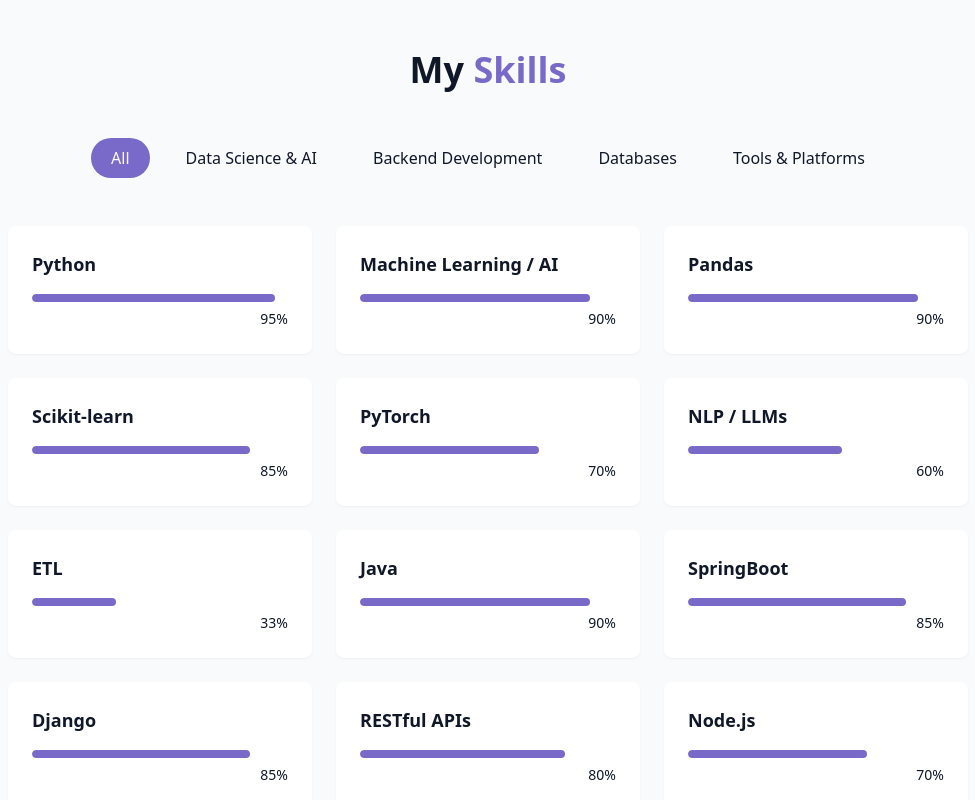
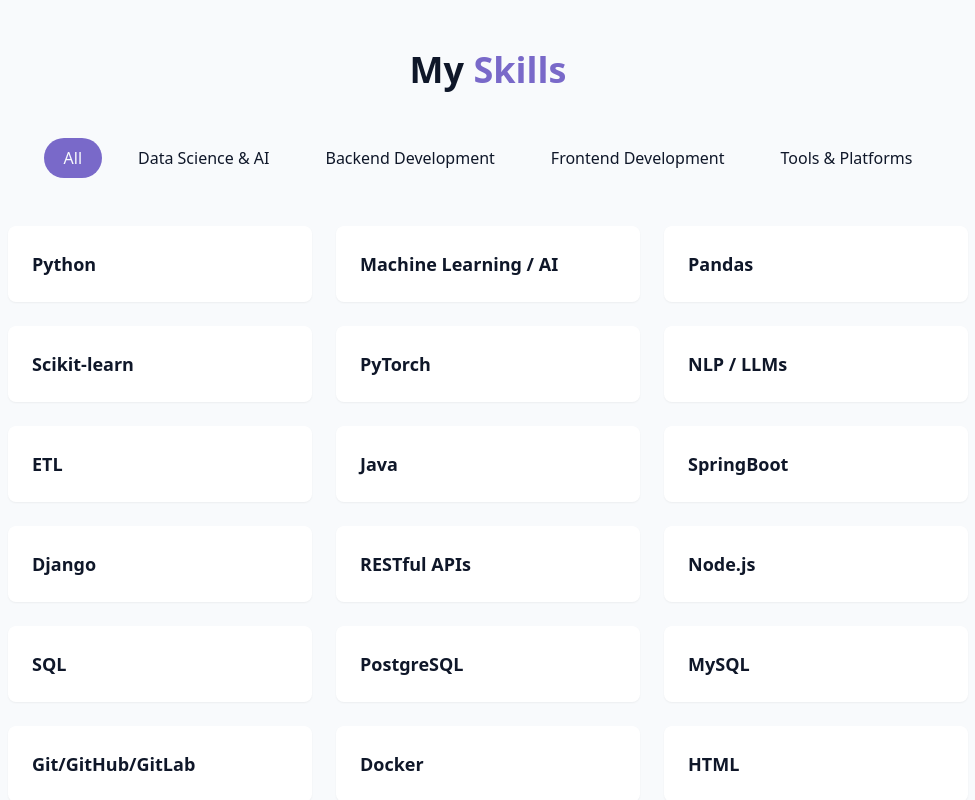
Before and after one commit to leorossi08/web-portifolio, a React (Vite) app: page / in a window 1280 px wide. Shown: the part 1600-2400 px from the top of the page, without its empty margins (152-1127 px from the left). Built offline with nearby package versions, Linux system fonts and the light colour scheme.

Commit message:
update of skills

```diff
--- a/src/components/SkillsSection.jsx
+++ b/src/components/SkillsSection.jsx
@@ -3,29 +3,37 @@
 
 const skills = [
   // Data Science & AI
-  { name: "Python", level: 95, category: "Data Science & AI" },
-  { name: "Machine Learning / AI", level: 90, category: "Data Science & AI" },
-  { name: "Pandas", level: 90, category: "Data Science & AI" },
-  { name: "Scikit-learn", level: 85, category: "Data Science & AI" },
-  { name: "PyTorch", level: 70, category: "Data Science & AI" },
-  { name: "NLP / LLMs", level: 60, category: "Data Science & AI" },
-  { name: "ETL", level: 33, category: "Data Science & AI" },
+  { name: "Python", category: "Data Science & AI" },
+  { name: "Machine Learning / AI", category: "Data Science & AI" },
+  { name: "Pandas", category: "Data Science & AI" },
+  { name: "Scikit-learn", category: "Data Science & AI" },
+  { name: "PyTorch", category: "Data Science & AI" },
+  { name: "NLP / LLMs", category: "Data Science & AI" },
+  { name: "ETL", category: "Data Science & AI" },
 
   // Backend Development
-  { name: "Java", level: 90, category: "Backend Development" },
-  { name: "SpringBoot", level: 85, category: "Backend Development" },
-  { name: "Django", level: 85, category: "Backend Development" },
-  { name: "RESTful APIs", level: 80, category: "Backend Development" },
-  { name: "Node.js", level: 70, category: "Backend Development" },
+  { name: "Java", category: "Backend Development" },
+  { name: "SpringBoot", category: "Backend Development" },
+  { name: "Django", category: "Backend Development" },
+  { name: "RESTful APIs", category: "Backend Development" },
+  { name: "Node.js", category: "Backend Development" },
 
   // Databases
-  { name: "SQL", level: 90, category: "Databases" },
-  { name: "PostgreSQL", level: 85, category: "Databases" },
-  { name: "MySQL", level: 80, category: "Databases" },
+  { name: "SQL", category: "Data Science & AI" },
+  { name: "PostgreSQL", category: "Data Science & AI" },
+  { name: "MySQL", category: "Data Science & AI" },
 
   // Tools & Platforms
-  { name: "Git/GitHub/GitLab", level: 95, category: "Tools & Platforms" },
-  { name: "Docker", level: 75, category: "Tools & Platforms" },
+  { name: "Git/GitHub/GitLab", category: "Tools & Platforms" },
+  { name: "Docker", category: "Tools & Platforms" },
+
+  // Frontend Development
+  { name: "HTML", category: "Frontend Development" },
+  { name: "CSS", category: "Frontend Development" },
+  { name: "JavaScript", category: "Frontend Development" },
+  { name: "React", category: "Frontend Development" },
+  { name: "Tailwind CSS", category: "Frontend Development" },
+
 ];
 
 // Your categories
@@ -33,14 +41,13 @@
   "all",
   "Data Science & AI",
   "Backend Development",
-  "Databases",
+  "Frontend Development",
   "Tools & Platforms",
 ];
 
 export const SkillsSection = () => {
   const [activeCategory, setActiveCategory] = useState("all");
 
-  // FIX: The typo is corrected here (active-category -> activeCategory)
   const filteredSkills = skills.filter(
     (skill) => activeCategory === "all" || skill.category === activeCategory
   );
@@ -61,7 +68,6 @@
                 "px-5 py-2 rounded-full transition-colors duration-300 capitalize",
                 activeCategory === category
                   ? "bg-primary text-primary-foreground"
-                  // FIX: I also corrected the styling typos here
                   : "bg-secondary/70 text-foreground hover:bg-secondary"
               )}
             >
@@ -76,20 +82,8 @@
               key={key}
               className="bg-card p-6 rounded-lg shadow-xs card-hover"
             >
-              <div className="text-left mb-4">
+              <div className="text-left">
                 <h3 className="font-semibold text-lg"> {skill.name}</h3>
-              </div>
-              <div className="w-full bg-secondary/50 h-2 rounded-full overflow-hidden">
-                <div
-                  className="bg-primary h-2 rounded-full origin-left animate-[grow_1.5s_ease-out]"
-                  style={{ width: skill.level + "%" }}
-                />
-              </div>
-
-              <div className="text-right mt-1">
-                <span className="text-sm text-muted-foreground">
-                  {skill.level}%
-                </span>
               </div>
             </div>
           ))}
```
Also changed, not shown: public/projects/project3.png.
